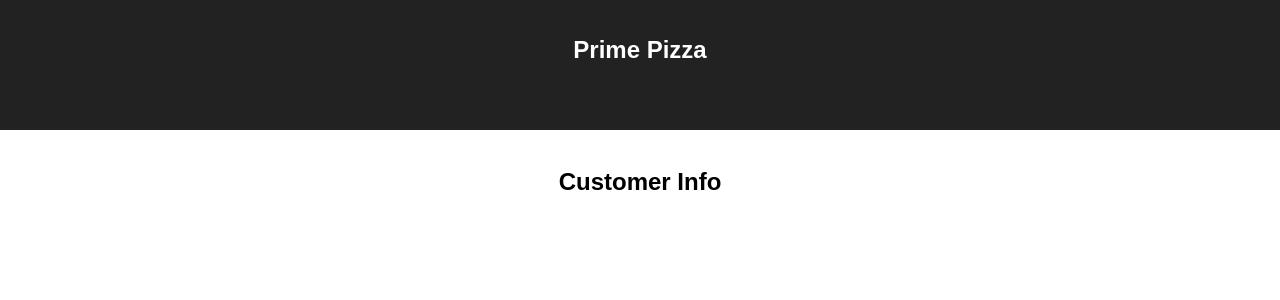
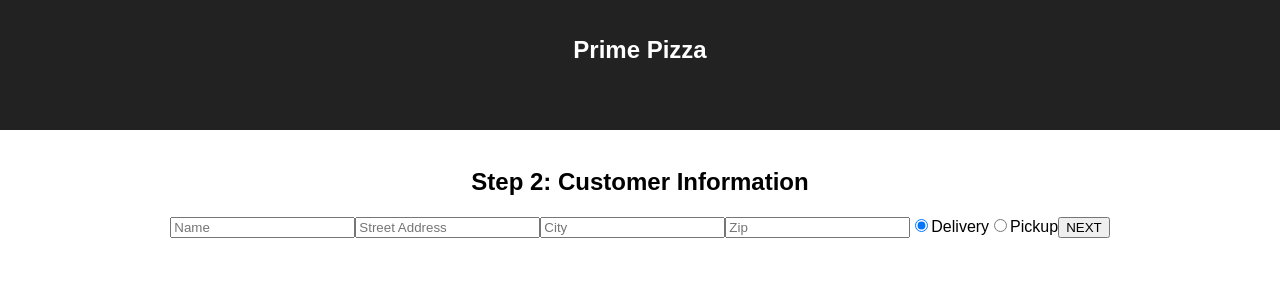
Before and after one commit to myronschippers/tyto-live-pizza-parlor, a React (Create React App) app: page /#/customer-info in a window 1280 px wide. Shown: the top 300 px of the page. Built offline with nearby package versions, Linux system fonts and the light colour scheme.

Commit message:
made the Customer Info page wonderful

```diff
--- a/src/components/pages/CustomerInfo/CustomerInfo.js
+++ b/src/components/pages/CustomerInfo/CustomerInfo.js
@@ -1,13 +1,90 @@
 import React, { Component } from 'react';
+import { connect } from 'react-redux';
 
 class CustomerInfo extends Component {
+    state = {
+        customer_name: '',
+        street_address: '',
+        city: '',
+        zip: '',
+        type: 'delivery',
+    }
+
+    changeField = (event, infoKey) => {
+        this.setState({
+            [infoKey]: event.target.value
+        });
+    }
+
+    submitCustomerInfo = (event) => {
+        event.preventDefault();
+
+        this.props.dispatch({
+            type: 'ADD_CUSTOMER_TO_ORDER',
+            payload: this.state,
+        });
+
+        this.props.history.push('/cart');
+    }
+
     render() {
         return (
             <div>
-                <h2>Customer Info</h2>
+                <h2>Step 2: Customer Information</h2>
+
+                <form onSubmit={this.submitCustomerInfo}>
+                    <input
+                        type="text"
+                        placeholder="Name"
+                        value={this.state.customer_name}
+                        onChange={(event) => this.changeField(event, 'customer_name')}
+                    />
+                    <input
+                        type="text"
+                        placeholder="Street Address"
+                        value={this.state.street_address}
+                        onChange={(event) => this.changeField(event, 'street_address')}
+                    />
+                    <input
+                        type="text"
+                        placeholder="City"
+                        value={this.state.city}
+                        onChange={(event) => this.changeField(event, 'city')}
+                    />
+                    <input
+                        type="text"
+                        placeholder="Zip"
+                        value={this.state.zip}
+                        onChange={(event) => this.changeField(event, 'zip')}
+                    />
+
+                    <label>
+                        <input
+                            type="radio"
+                            name="deliveryType"
+                            value="delivery"
+                            checked={this.state.type === 'delivery'}
+                            onChange={(event) => this.changeField(event, 'type')}
+                        />
+                        <span>Delivery</span>
+                    </label>
+
+                    <input
+                        type="radio"
+                        name="deliveryType"
+                        value="pickup"
+                        id="pickup"
+                        checked={this.state.type === 'pickup'}
+                        onChange={(event) => this.changeField(event, 'type')}
+                    />
+                    <label htmlFor="pickup">Pickup</label>
+
+                    <button>NEXT</button>
+
+                </form>
             </div>
         );
     }
 }
 
-export default CustomerInfo;
+export default connect()(CustomerInfo);
--- a/src/index.js
+++ b/src/index.js
@@ -54,6 +54,11 @@ const orderReducer = (state= defaultOrder, action) => {
             ...state,
             pizzas: newState
         }
+    } else if (action.type === 'ADD_CUSTOMER_TO_ORDER') {
+        return {
+            ...state,
+            ...action.payload
+        };
     }
     return state;
 }
```
